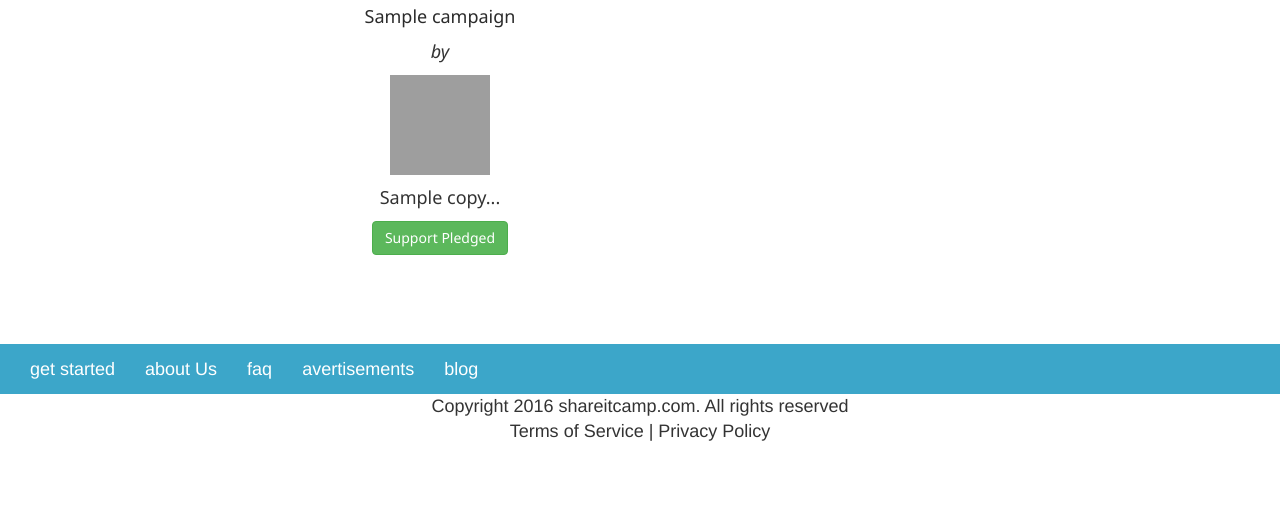
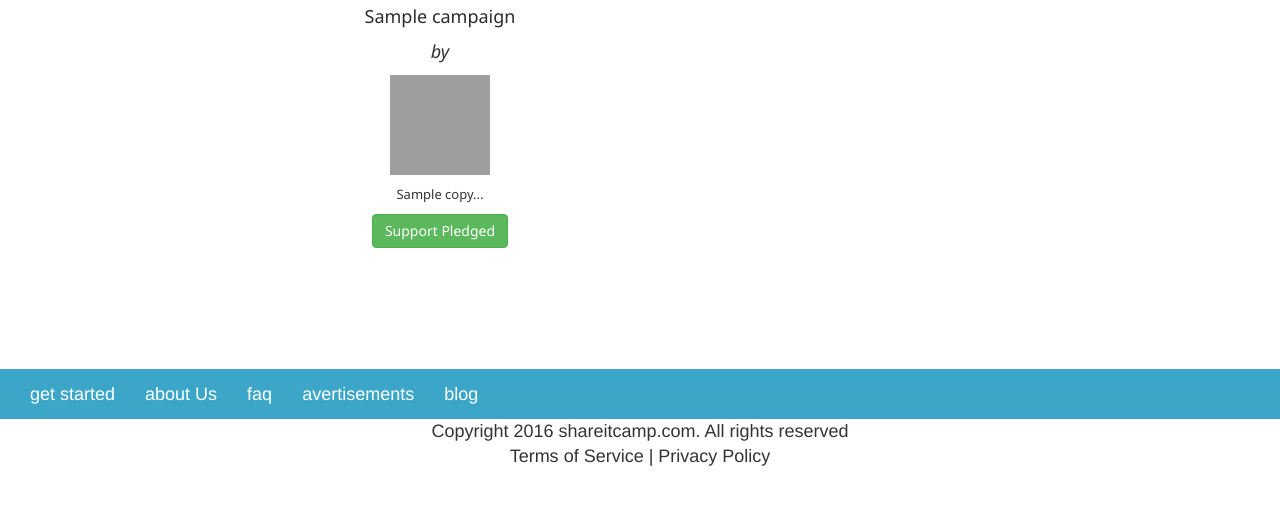
Before and after one commit to msamuels/social_monitization, a PHP site: template templates/supported-campaigns.php in a window 1280 px wide. Shown: the part 168-673 px from the top of the page. Run offline with PHP 8.4, Linux system fonts and the light colour scheme; the template is opened without the code that fills it: most values are stand-ins (such as "Sample title", 1, 10 or a date in 2020); data that the repository does not hold is empty; grey boxes are pictures that could not be loaded.

Commit message:
Supporter list campaigns cleanupd

```diff
--- a/public/css/override.css
+++ b/public/css/override.css
@@ -127,5 +127,9 @@ ul.list-things li {
     float: left;
     margin-right: 35px;
     width:170px;
-    height:300px;
+    height:325px;
 }
+
+.list-campaign-copy {
+    font-size: 13px;
+}
--- a/templates/support-campaigns.php
+++ b/templates/support-campaigns.php
@@ -16,7 +16,7 @@
                     <p><i> by <?php echo $campaigns[0]->getProducer()->org_name; ?></i></p>
                     <p>
                     <p><img src="/images/screenshots/<?php echo $campaign->screen_shot; ?>" height="100" width="100"/></p>
-                    <p><?php echo substr($campaign->copy, 0, 50); ?>...</p>
+                    <p class="list-campaign-copy"><?php echo substr($campaign->copy, 0, 50); ?>...</p>
 
                     <form action="/save-campaign-support" method="POST">
                         <input type="hidden" name="campaign_id" value="<?php echo $campaign->campaign_id; ?>"/>
--- a/templates/supported-campaigns.php
+++ b/templates/supported-campaigns.php
@@ -19,7 +19,7 @@
                 </p>
                 <p><i> by <?php echo $supported_campaign->campaign->getProducer()->org_name; ?></i></p>
                 <p><img src="/images/screenshots/<?php echo $supported_campaign->campaign->screen_shot; ?>" height="100" width="100"/></p>
-                <p><?php echo substr($supported_campaign->campaign->copy, 0, 50); ?>...</p>
+                <p class="list-campaign-copy"><?php echo substr($supported_campaign->campaign->copy, 0, 50); ?>...</p>
                 <p><button class="btn btn-success" type="submit">Support Pledged</button></p>
                 <div class="fb-share-button" data-href="<?php echo $base_url; ?>/supporter/campaign/<?php echo $supported_campaign->campaign->campaign_id; ?>" data-layout="button_count" data-mobile-iframe="true"></div>
             </li>
```
